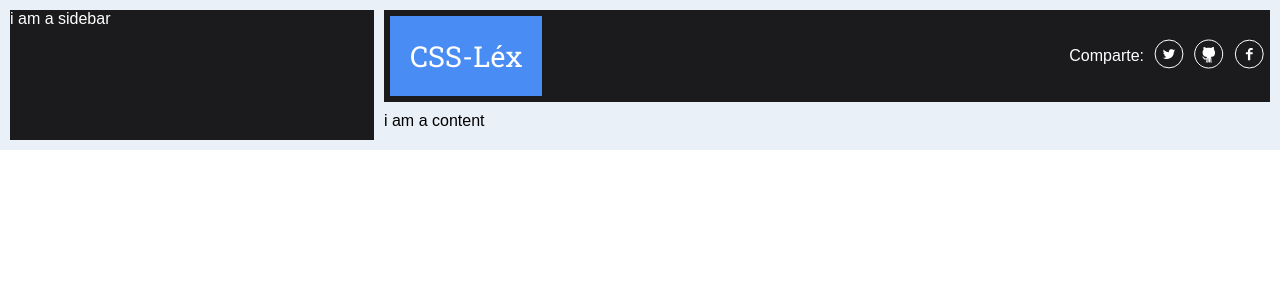
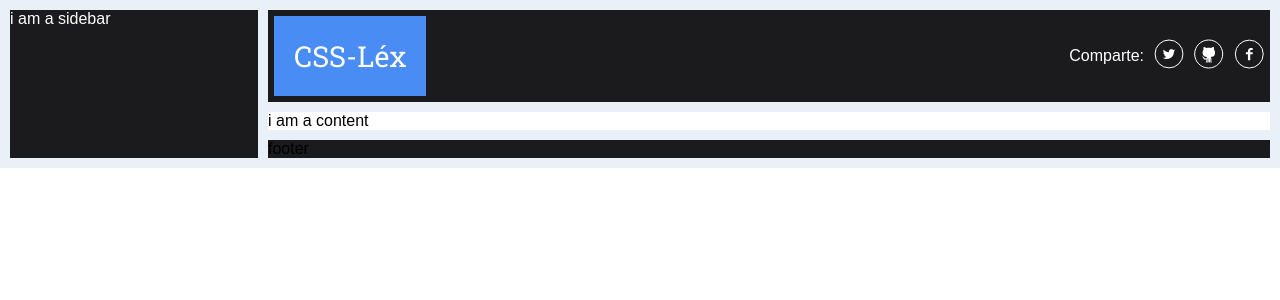
Before and after one commit to ninaiskel/CSS-flex-grid, a React (Create React App) app: page / in a window 1280 px wide. Shown: the top 300 px of the page. Built offline with nearby package versions, Linux system fonts and the light colour scheme.

Commit message:
improvements grid areas/ Add  footer

```diff
--- a/src/App.css
+++ b/src/App.css
@@ -4,7 +4,7 @@
   --background: #E9F0F7;
   --third-color: #F4CC63;
   --text-color: #1B1B1D;
-  --text-color-white: #fff;
+  --white: #fff;
 }
 
 .body {
@@ -25,12 +25,24 @@
   margin: 0;
 }
 
-.App {
+.container {
   background: var(--background);
   padding: 10px;
   display: grid;
   grid-gap: 10px;
-  grid-template-areas: "sidebar header header"
-                       "sidebar content content"
-                       "sidebar footer footer";
+  grid-template-columns: 1fr 2fr 2fr;
+  grid-template-areas:
+    "sidebar header header"
+    "sidebar content content"
+    "sidebar footer footer";
 }
+
+@media (max-width: 769px) {
+  .container {
+    grid-template-areas:
+      "sidebar sidebar sidebar"
+      "header header header"
+      "content content content"
+      "footer footer footer";
+  }
+}
--- a/src/App.js
+++ b/src/App.js
@@ -2,16 +2,18 @@
 import Header from './components/header/base.js';
 import Sidebar from './components/sidebar/base.js';
 import Content from './components/content/base.js';
+import Footer from './components/footer/base.js';
 
 import './App.css';
 
 class App extends Component {
   render() {
     return (
-      <div className="App">
+      <div className="App container">
         <Sidebar  />
         <Header className="header" />
         <Content  />
+        <Footer  />
       </div>
     );
   }
--- a/src/components/content/content.css
+++ b/src/components/content/content.css
@@ -1,3 +1,4 @@
 .content {
-  grid-column: content;
+  grid-area: content;
+  background: var(--white);
 }
--- /dev/null
+++ b/src/components/footer/base.js
@@ -0,0 +1,14 @@
+import React, { Component } from 'react';
+import './footer.css';
+
+class Footer extends Component {
+  render() {
+    return (
+      <section className="footer">
+        footer
+      </section>
+    );
+  }
+}
+
+export default Footer;
--- /dev/null
+++ b/src/components/footer/footer.css
@@ -0,0 +1,4 @@
+.footer {
+  background: var(--main-color);
+  grid-area: footer;
+}
--- a/src/components/header/header.css
+++ b/src/components/header/header.css
@@ -1,6 +1,6 @@
 .header {
   background: var(--main-color);
-  color: var(--text-color-white);
+  color: var(--white);
   display: flex;
   height: 80px;
   justify-content: space-between;
--- a/src/components/sidebar/sidebar.css
+++ b/src/components/sidebar/sidebar.css
@@ -1,6 +1,6 @@
 .sidebar {
   background: var(--main-color);
-  grid-column: sidebar;
+  grid-area: sidebar;
   grid-row: sidebar / footer;
-  color: var(--text-color-white);
+  color: var(--white);
 }
```
